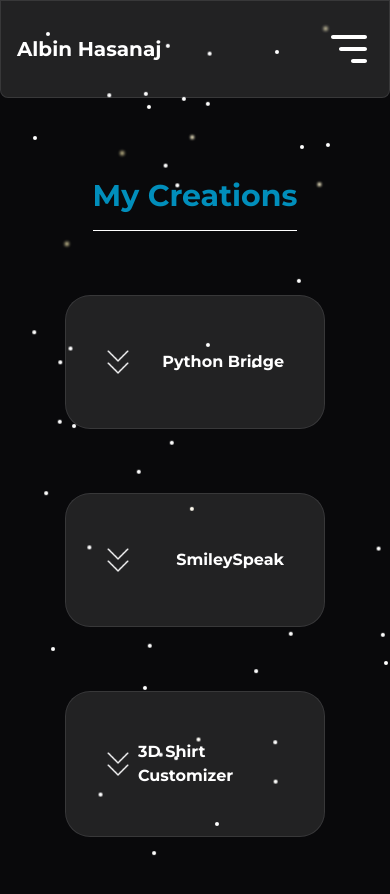
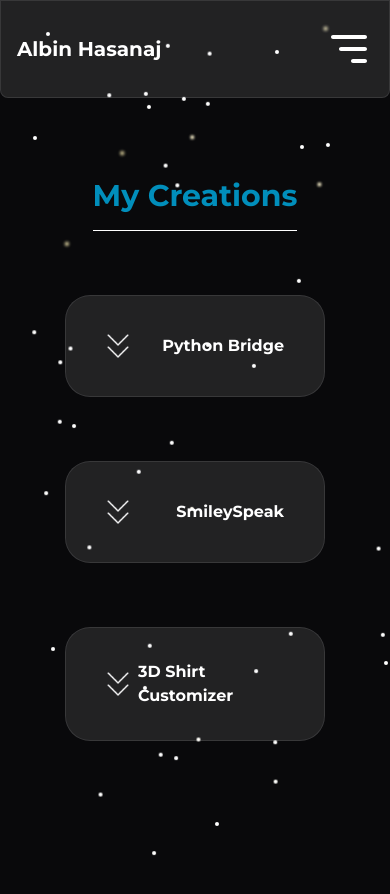
Before and after one commit to albinhasanaj/my_portfolio, a Next.js app: page /projects in a window 390 px wide. Shown: the top 894 px of the page. After the commit the page ends 845 px from the top, so only its background shows below. Built offline with nearby package versions, Linux system fonts and the light colour scheme.

Commit message:
Padding adjusted in projects

```diff
--- a/components/ProjectsList.tsx
+++ b/components/ProjectsList.tsx
@@ -18,7 +18,7 @@ const ProjectsList = ({ title, description, logo, tags, colors, github }: Projec
 
 
     return (
-        <div className="card__background max-w-[950px] w-2/3 h-auto py-12 flex flex-col rounded-[25px] overflow-hidden">
+        <div className="card__background max-w-[950px] w-2/3 h-auto py-8 lg:py-12 flex flex-col rounded-[25px] overflow-hidden">
             <div className="flex flex-col gap-12">
 
                 <div className="flex w-full h-full items-center gap-2 justify-between px-10 lg:px-20">
```
